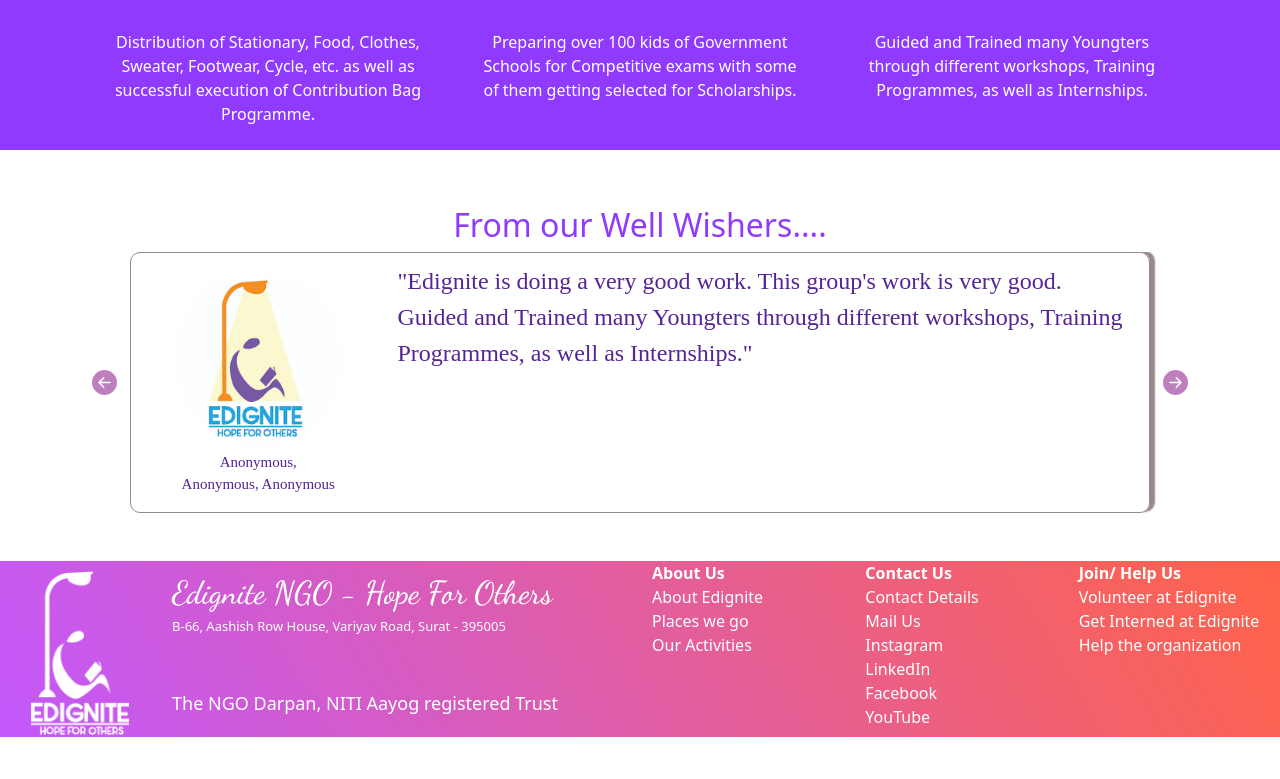
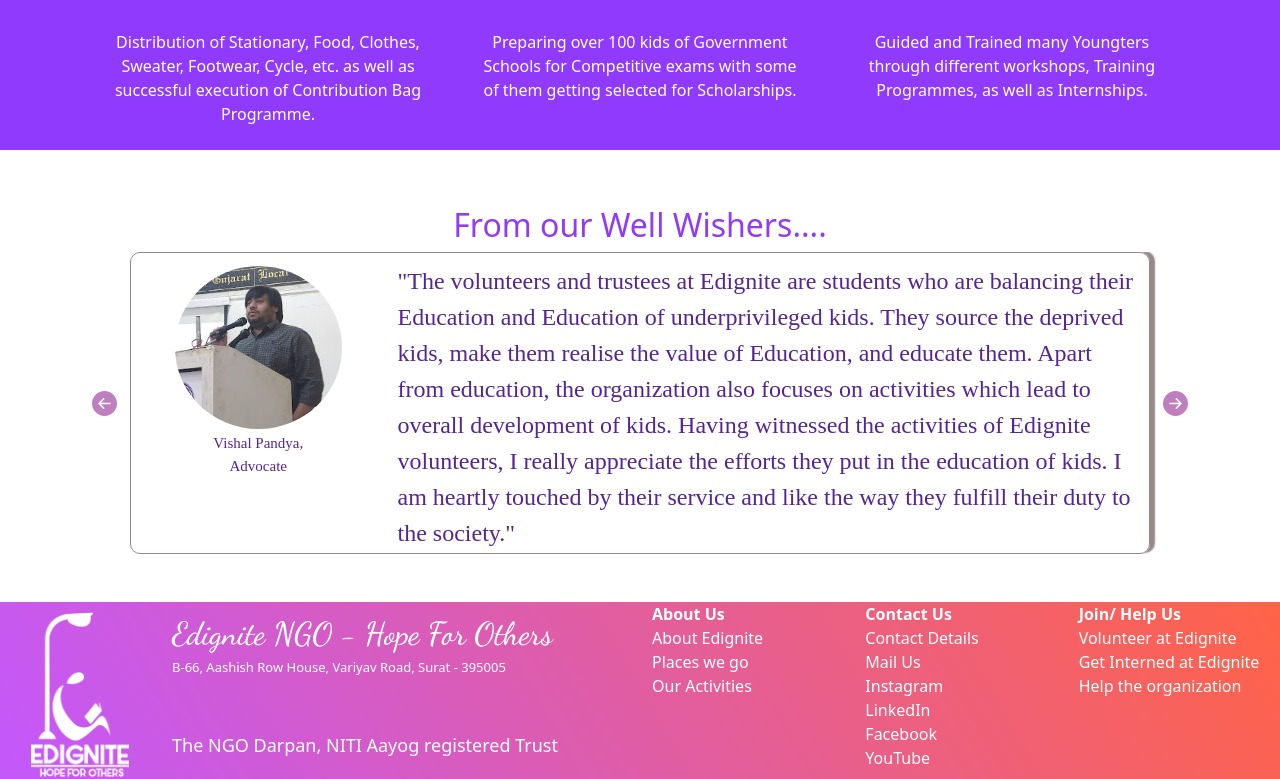
Before and after one commit to vermaprince123/edigniteNGOWebsite, a React (Create React App) app in the folder frontend/: page / in a window 1280 px wide. Shown: the part 1191-1970 px from the top of the page. Before the commit the page ends 1928 px from the top, so only its background shows below. Built offline with nearby package versions, Linux system fonts and the light colour scheme; a web font is replaced by a local one.

Commit message:
lawyer review

```diff
--- a/frontend/src/Components/Homepage/homepage.js
+++ b/frontend/src/Components/Homepage/homepage.js
@@ -141,7 +141,7 @@
             </Container>
             <Container className="my-5 pt-2 hp-rew">
                 <h2 className="hp-rew-title text-center">From our Well Wishers....</h2>
-                <Carousel interval={7000} className="my-2 hp-rew-2" touch={true} indicators={false} prevIcon={<ArrowLeftCircleFill className="ev-csl-arrow hp-csl-arr-prev" size={25}/>} nextIcon={<ArrowRightCircleFill className="ev-csl-arrow hp-csl-arr-next" size={25}/>}>
+                <Carousel interval={null} className="my-2 hp-rew-2" touch={true} indicators={false} prevIcon={<ArrowLeftCircleFill className="ev-csl-arrow hp-csl-arr-prev" size={25}/>} nextIcon={<ArrowRightCircleFill className="ev-csl-arrow hp-csl-arr-next" size={25}/>}>
 
                     {rewLst[0].map(
                         (rewItem) => {
@@ -151,7 +151,7 @@
                                         <Row>
                                             <Col md={3} sm={12} className="hp-rew-cl-img">
                                                 <img src={rewItem.img} className="rounded-circle" align="center" alt="MKR Sir" />
-                                                <p className="text-center hp-rew-cl-pdet">{rewItem.name}, <br />{rewItem.des}, {rewItem.org}</p>
+                                                <p className="text-center hp-rew-cl-pdet">{rewItem.name}, <br />{rewItem.des} {rewItem.org}</p>
                                             </Col>
                                             <Col md={9} sm={12}>
                                                 <p className="text-left  hp-rew-cl-txt">
--- a/frontend/src/Components/Homepage/reviews.js
+++ b/frontend/src/Components/Homepage/reviews.js
@@ -1,31 +1,23 @@
-import sgphoto from './Images/sgphoto.jfif';
+import vpphoto from './Images/vpphoto.png';
 import edigniteLogo from './Images/edigniteLogo.png';
 
 const rewList = [
     {
         'id':1,
-        'name': 'Anonymous',
-        'org': 'Anonymous',
-        'des': 'Anonymous',
-        'img': edigniteLogo,
-        'rew': "Edignite is doing a very good work. This group's work is very good. Guided and Trained many Youngters through different workshops, Training Programmes, as well as Internships."
+        'name': 'Vishal Pandya',
+        'org': '',
+        'des': 'Advocate',
+        'img': vpphoto,
+        'rew': "The volunteers and trustees at Edignite are students who are balancing their Education and Education of underprivileged kids. They source the deprived kids, make them realise the value of Education, and educate them. Apart from education, the organization also focuses on activities which lead to overall development of kids. Having witnessed the activities of Edignite volunteers, I really appreciate the efforts they put in the education of kids. I am heartly touched by their service and like the way they fulfill their duty to the society."
     },
     {
         'id':2,
-        'name': 'Anonymous',
-        'org': 'Anonymous',
-        'des': 'Anonymous',
+        'name': 'Coming Soon...',
+        'org': '',
+        'des': '',
         'img': edigniteLogo,
-        'rew': "Edignite is doing a very good work. This group's work is very good. Guided and Trained many Youngters through different workshops, Training Programmes, as well as Internships."
+        'rew': "Coming Soon..."
     },
-    {
-        'id':3,
-        'name': 'Anonymous',
-        'org': 'Anonymous',
-        'des': 'Anonymous',
-        'img': edigniteLogo,
-        'rew': "Edignite is doing a very good work. This group's work is very good. Guided and Trained many Youngters through different workshops, Training Programmes, as well as Internships."
-    }
 ]
 
 export default rewList;
--- a/frontend/src/Components/Team/memberDetails.js
+++ b/frontend/src/Components/Team/memberDetails.js
@@ -45,7 +45,7 @@
         "name":"Heer Mehta",
         "srcImage":imgHeer,
         "alt":"Heer Mehta",
-        "designation":"Minister",
+        "designation":"Secretary/ Minister",
         "occupation":"Final Year B.Tech. Chemical Engg., NIT Surat",
         "achivements":"Open Source Contributer, Author of three books",
         "instaId": "https://www.instagram.com/heerhmehta.3/",
@@ -141,7 +141,7 @@
         "name":"Alankrita Verma",
         "srcImage":imgAlankrita,
         "alt":"Alankrita Verma",
-        "designation":"Trustee & Applicant",
+        "designation":"Treasurer & Applicant",
         "occupation":"Final Year, B.Tech. Electronics Engg., NIT Surat",
         "achivements":"Open Source Contributer, Author of three books",
         "instaId": "https://www.instagram.com/alankritaverma00/",
```
Also changed, not shown: frontend/src/Components/Homepage/Images/vpphoto.png (added).
